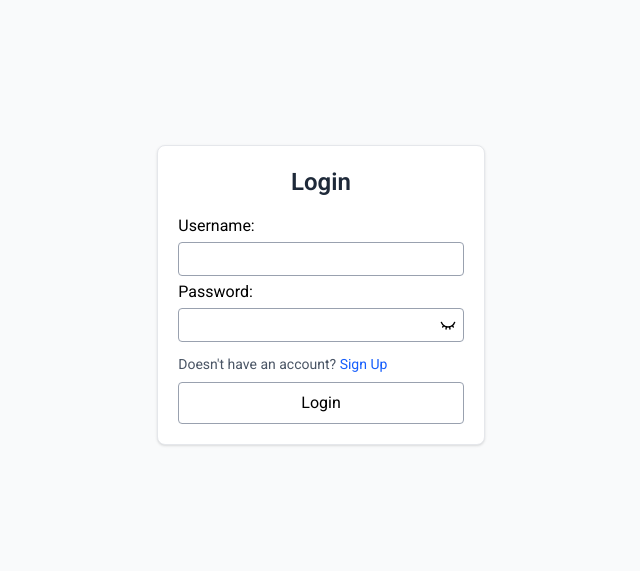
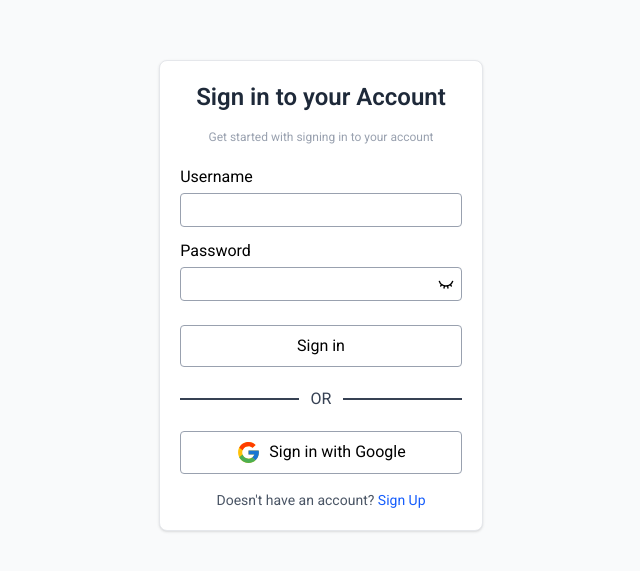
Before and after one commit to Four26/Blog-API, a React (Vite) app in the folder user-client/: page /login in a window 1280 px wide. Shown: the part 105-676 px from the top of the page, without its empty margins (319-959 px from the left). Built offline with nearby package versions, Linux system fonts and the light colour scheme.

Commit message:
added google log in and sign up

```diff
--- a/user-client/src/pages/Login.tsx
+++ b/user-client/src/pages/Login.tsx
@@ -1,5 +1,6 @@
 import { Link } from "react-router-dom";
 import { useNavigate } from "react-router-dom";
+import { FcGoogle } from "react-icons/fc";
 import { LuEye, LuEyeClosed } from "react-icons/lu";
 import { usePasswordToggle } from "../hooks/togglePassword";
 import { logIn, setField, UserData } from "../redux/slices/authSlice";
@@ -11,6 +12,9 @@ const Login = (): React.JSX.Element => {
     const logInError = useAppSelector((state) => state.auth.logInError);
     const dispatch = useAppDispatch();
     const navigate = useNavigate();
+
+    const searchParams = new URLSearchParams(window.location.search);
+    const error = searchParams.get('error');
 
     const inputElement: { type: string, name: string, placeholder: string }[] = [
         { type: "text", name: "username", placeholder: "Username" },
@@ -37,17 +41,25 @@ const Login = (): React.JSX.Element => {
         dispatch(setField({ name: name as keyof UserData, value }));
     };
 
+    const handleGoogleLogIn = (): void => {
+        window.location.href = `${import.meta.env.VITE_SERVER_URL}/auth/google/logIn`
+    };
+
+
     return (
         <div className="flex flex-col h-screen justify-center items-center bg-gray-50">
+            {error && <div className="error-message text-red-500 my-10">{error}</div>}
             <form
                 onSubmit={handleSubmit}
                 className="flex flex-col border border-gray-200 p-5 rounded-lg shadow-sm bg-white "
                 action="">
-                <h1 className="text-center text-2xl text-gray-800 font-semibold mb-4">Login</h1>
-                {logInError && (<p className="text-red-500 text-center text-sm mb-2">{logInError}</p>)}
+                <h1 className="text-center text-2xl text-gray-800 font-semibold mb-4">Sign in to your Account</h1>
+                <p className="text-xs  text-gray-400 text-center">Get started with signing in to your account</p>
+                {logInError && (<p className="text-red-500 text-center text-sm my-2">{logInError}</p>)}
+                <div className="mt-5">
                     {inputElement.map(({ type, name, placeholder }) => {
                         return (
-                        <label htmlFor={name} key={name} className="relative block">{placeholder}:
+                            <label htmlFor={name} key={name} className="relative block mb-2 ">{placeholder}
                                 <input
                                     type={type === "password" ? (showPassword[name] ? "text" : "password") : type}
                                     name={name}
@@ -58,8 +70,25 @@ const Login = (): React.JSX.Element => {
                             </label>
                         )
                     })}
-                <p className="text-sm text-gray-600 mt-2 mb-2">Doesn't have an account? <Link className="text-blue-600 hover:text-blue-700 hover:underline transition-colors" to="/signup">Sign Up</Link></p>
-                <button className="border py-2 border-gray-400 cursor-pointer rounded hover:bg-blue-500 hover:border-0 hover:text-white transition-colors duration-500 ease-in-out">Login</button>
+                </div>
+                <button type="submit" className="mt-3 border py-2 border-gray-400 cursor-pointer rounded hover:bg-blue-500 hover:border-0 hover:text-white transition-colors duration-500 ease-in-out">Sign in</button>
+
+                <div className="separator w-full flex items-center justify-center gap-3 my-5">
+                    <div className="w-full border border-gray-700"></div>
+                    <span className="text-gray-700">OR</span>
+                    <div className="w-full border border-gray-700"></div>
+                </div>
+
+                <div className="flex items-center justify-center">
+                    <button
+                        type="button"
+                        onClick={handleGoogleLogIn}
+                        className="w-full py-2 flex items-center justify-center gap-2 rounded border border-gray-400 cursor-pointer hover:bg-blue-500 hover:text-white transition-colors duration-500 ease-in-out">
+                        <span><FcGoogle size={25} /></span>Sign in with Google
+                    </button>
+                </div>
+                <p className="text-sm text-center text-gray-600 mt-4">Doesn't have an account? <Link className="text-blue-600 hover:text-blue-700 hover:underline transition-colors" to="/signup">Sign Up</Link></p>
+
             </form>
         </div>
     )
--- a/user-client/src/pages/Signup.tsx
+++ b/user-client/src/pages/Signup.tsx
@@ -1,6 +1,7 @@
 import { Link } from "react-router-dom";
 import { useNavigate } from "react-router-dom";
 import { LuEye, LuEyeClosed } from "react-icons/lu";
+import { FcGoogle } from "react-icons/fc";
 import { usePasswordToggle } from "../hooks/togglePassword";
 import { setField, signUp, UserData } from "../redux/slices/signUpSlice";
 import { useAppDispatch, useAppSelector } from "../redux/hooks/hooks";
@@ -45,6 +46,11 @@ const Signup = (): React.JSX.Element => {
         { type: "password", name: "confirmPassword", placeholder: "Confirm Password" }
     ];
 
+    const handleGoogleLogIn = (): void => {
+        window.location.href = `${import.meta.env.VITE_SERVER_URL}/auth/google/signUp`
+    };
+
+
     return (
         <div className="flex flex-col h-screen justify-center items-center bg-gray-50">
             <form
@@ -61,7 +67,7 @@ const Signup = (): React.JSX.Element => {
                             key={name}
                             className="block text-sm"
                         >
-                            {placeholder}:
+                            {placeholder}
                             <div className="relative">
                                 <input
                                     key={name}
@@ -89,8 +95,24 @@ const Signup = (): React.JSX.Element => {
                         </label>
                     )
                 })}
-                <p className="text-sm text-gray-600 mt-2 mb-2">Already have an account? <Link className="text-blue-600 hover:text-blue-700 hover:underline transition-colors" to="/login">Login</Link></p>
-                <button className="border py-2 border-gray-400 cursor-pointer rounded hover:bg-blue-500 hover:border-0 hover:text-white transition-colors duration-500 ease-in-out">Sign Up</button>
+                <button className="border mt-5 py-2 border-gray-400 cursor-pointer rounded hover:bg-blue-500 hover:border-0 hover:text-white transition-colors duration-500 ease-in-out">Sign Up</button>
+
+                <div className="separator w-full flex items-center justify-center gap-3 my-5">
+                    <div className="w-full border border-gray-700"></div>
+                    <span className="text-gray-700">OR</span>
+                    <div className="w-full border border-gray-700"></div>
+                </div>
+
+                <div className="flex items-center justify-center">
+                    <button
+                        type="button"
+                        onClick={handleGoogleLogIn}
+                        className="w-full py-2 flex items-center justify-center gap-2 rounded border border-gray-400 cursor-pointer hover:bg-blue-500 hover:text-white transition-colors duration-500 ease-in-out">
+                        <span><FcGoogle size={25} /></span>Sign up with Google
+                    </button>
+                </div>
+                <p className="text-sm text-center text-gray-600 mt-4">Already have an account? <Link className="text-blue-600 hover:text-blue-700 hover:underline transition-colors" to="/login">Login</Link></p>
+
             </form>
         </div>
     )
```
Lines whose indentation alone changed are shown as unchanged.
